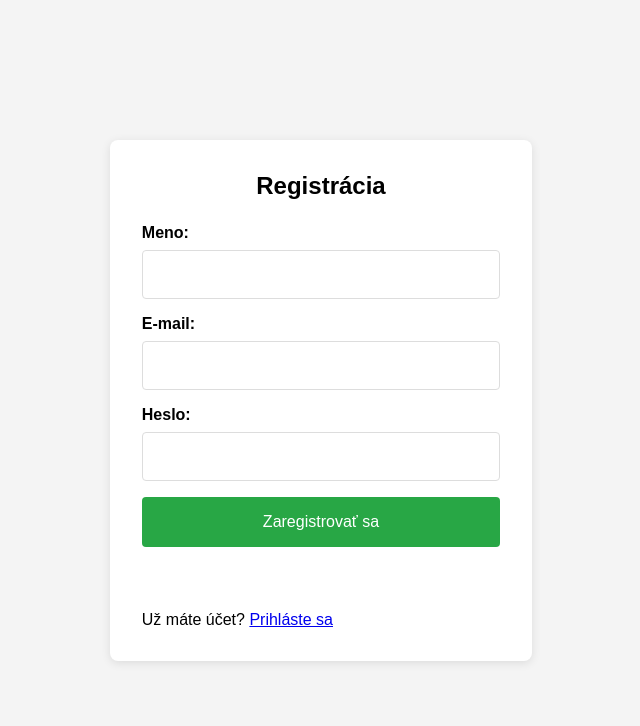
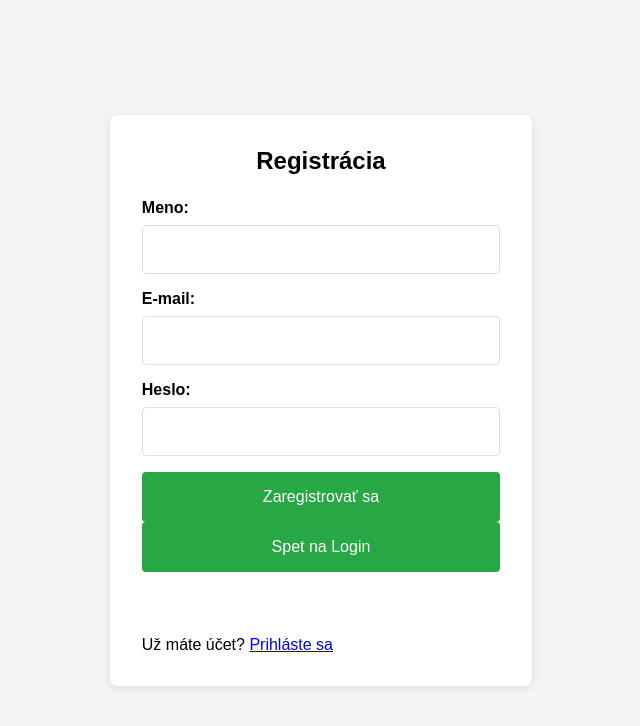
Before and after one commit to tajfunik/Recepty, a website: page public/registracia.html in a window 1280 px wide. Shown: the whole page, without its empty margins (319-959 px from the left). Drawn offline with Linux system fonts and the light colour scheme.

Commit message:
zmeny v registration.html

```diff
--- a/public/registracia.html
+++ b/public/registracia.html
@@ -21,6 +21,8 @@
                 <input type="password" id="register-password" required>
 
                 <button type="submit">Zaregistrovať sa</button>
+
+                <button type="submit">Spet na Login</button>
             </form>
         </div>
 
```
